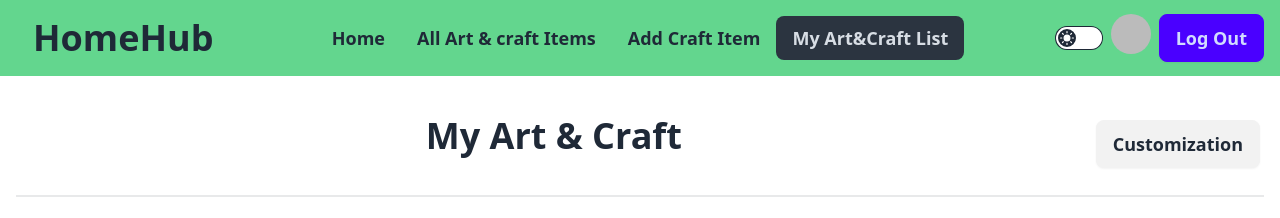
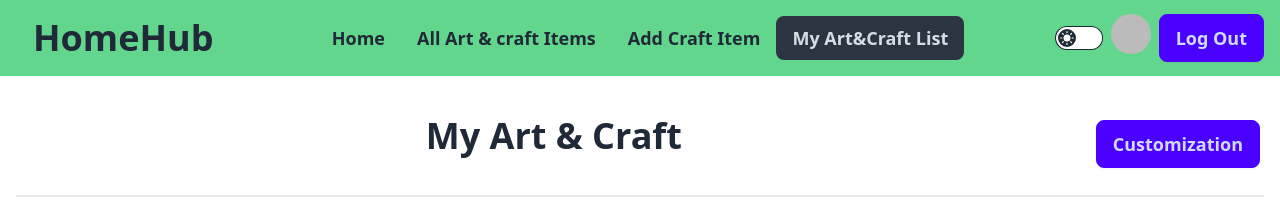
Before and after one commit to Rkb-Hasan/CraftCorner, a React (Vite) app: page /craft/myArt in a window 1280 px wide. Shown: the top 218 px of the page. Built offline with nearby package versions, Linux system fonts and the light colour scheme; no server answers; sample sign-in values are in the browser's storage.

Commit message:
added the filter in myArts

```diff
--- a/src/Pages/MyArts/MyArts.jsx
+++ b/src/Pages/MyArts/MyArts.jsx
@@ -45,13 +45,15 @@ const MyArts = () => {
         <h3 className="text-4xl font-bold text-center flex-1">
           My Art & Craft{" "}
         </h3>
-        <details className="dropdown ms-auto">
-          <summary className="m-1 btn text-lg font-bold">Customization</summary>
-          <ul className="p-2 shadow menu dropdown-content z-[1] bg-base-100 rounded-box w-52">
-            <li onClick={handleYes} className="font-semibold">
+        <details className="dropdown  ms-auto">
+          <summary className="m-1 btn btn-primary text-lg font-bold">
+            Customization
+          </summary>
+          <ul className="p-2 shadow menu dropdown-content bg-green-700  z-[1]  rounded-box w-52">
+            <li onClick={handleYes} className="font-bold text-lg  border-b-2">
               <a>yes</a>
             </li>
-            <li onClick={handleNo} className="font-semibold">
+            <li onClick={handleNo} className="font-bold text-lg">
               <a>no</a>
             </li>
           </ul>
```
